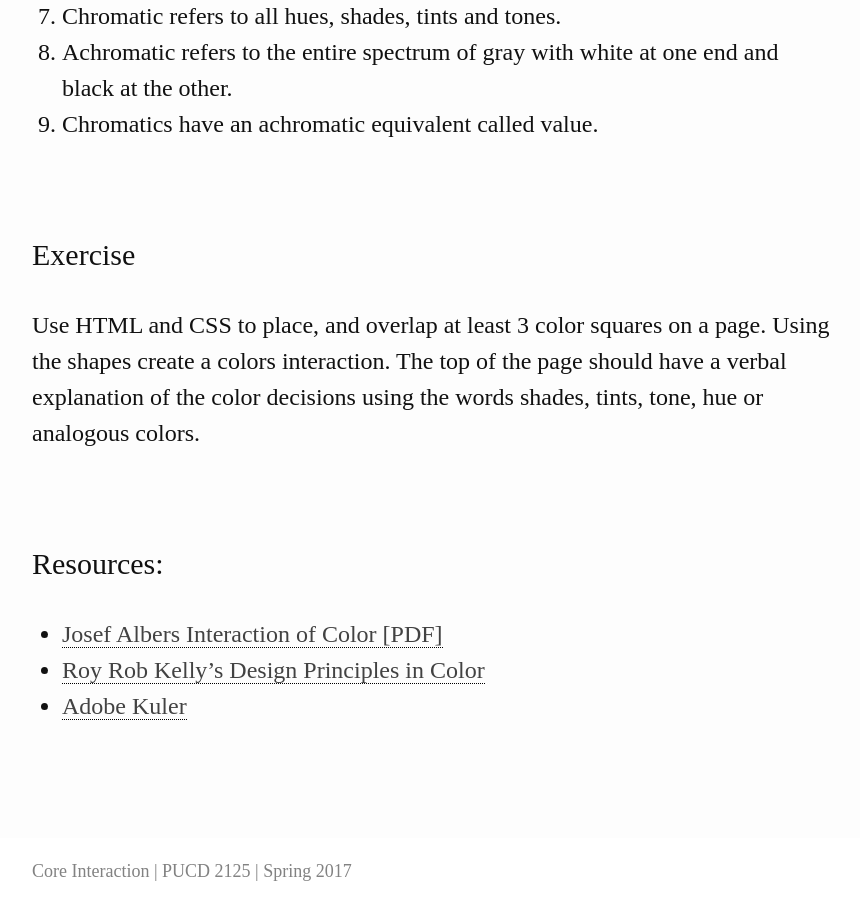
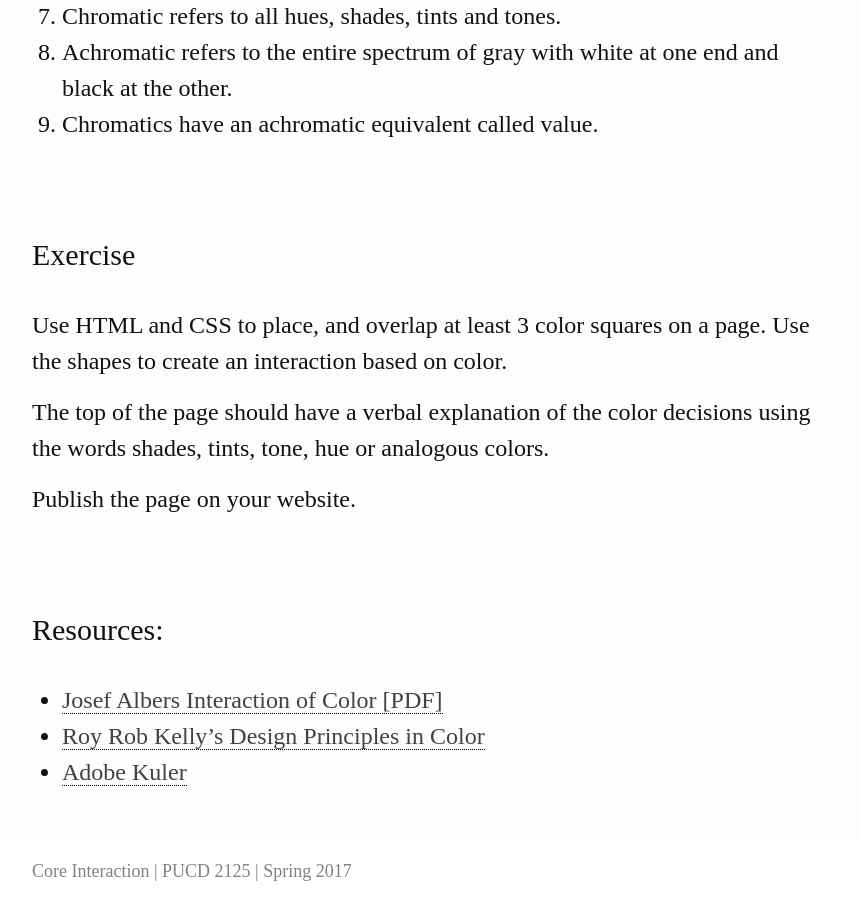
Before and after one commit to nitzan/ci, a Jekyll site: the page built from _lectures/07_Albers_and_color.md, in a window 1280 px wide and 900 px high, scrolled down 3341 px. Shown: the whole window, without its empty margins (208-1068 px from the left). Built offline with Jekyll 4.4.1, drawn with Linux system fonts in a browser that asks for light colours; some web fonts are replaced.

Commit message:
copy changs to albers

```diff
--- a/_lectures/07_Albers_and_color.md
+++ b/_lectures/07_Albers_and_color.md
@@ -67,7 +67,11 @@ Silent film, 11:33](http://www.albersfoundation.org/teaching/josef-albers/introd
 
 ### Exercise
 
-Use HTML and CSS to place, and overlap at least 3 color squares on a page. Using the shapes create a colors interaction. The top of the page should have a verbal explanation of the color decisions using the words shades, tints, tone, hue or analogous colors.
+Use HTML and CSS to place, and overlap at least 3 color squares on a page. Use the shapes to create an interaction based on color.
+
+The top of the page should have a verbal explanation of the color decisions using the words shades, tints, tone, hue or analogous colors.
+
+Publish the page on your website.
 
 
 
```
Also changed, not shown: 1 other file.
